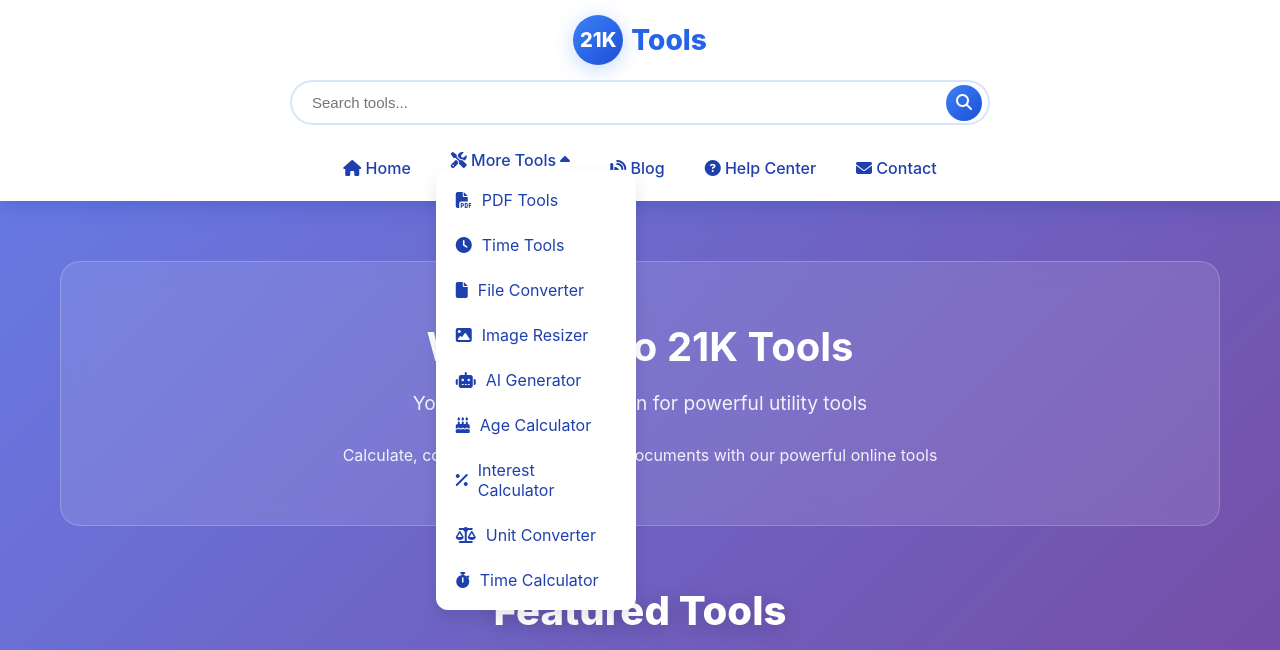
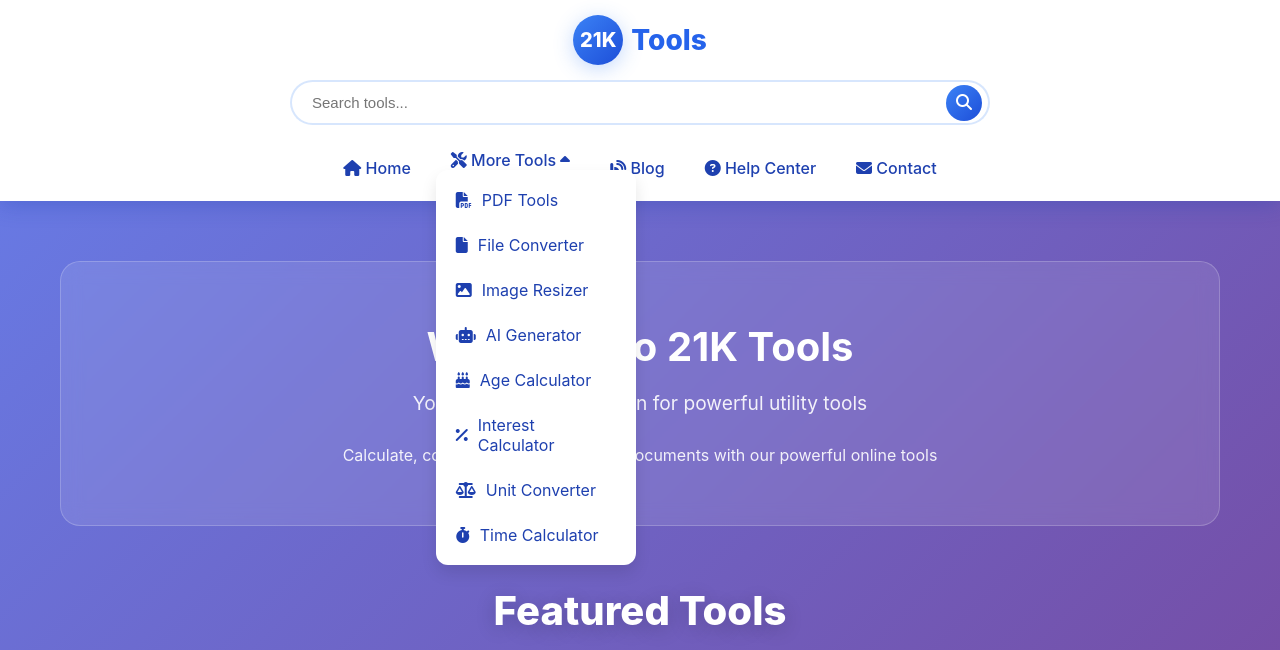
Before and after one commit to alwaysnithish/21ktools, a Django app: page / in a window 1280 px wide, after a click on "More Tools". Shown: the top 650 px of the page. Run offline with Django 5.2, Linux system fonts and the light colour scheme.

Commit message:
Update home.html

```diff
--- a/Templates/home.html
+++ b/Templates/home.html
@@ -752,14 +752,13 @@
 
           <div class="dropdown-content">
            <a href="https://pdf.21k.tools"><i class="fas fa-file-pdf"></i> PDF Tools</a>
-            <a href="https://time.21k.tools"><i class="fas fa-clock"></i> Time Tools</a>
-            <a href="https://fileconverter.21k.tools"><i class="fas fa-file"></i> File Converter</a>
+           <a href="https://fileconverter.21k.tools"><i class="fas fa-file"></i> File Converter</a>
             <a href="https://imageresizer.21k.tools"><i class="fas fa-image"></i> Image Resizer</a>
             <a href="https://ai.21k.tools"><i class="fas fa-robot"></i> AI Generator</a>
-            <a href="https://age.21k.tools"><i class="fas fa-birthday-cake"></i> Age Calculator</a>
-            <a href="https://interest.21k.tools"><i class="fas fa-percentage"></i> Interest Calculator</a>
-            <a href="https://unit.21k.tools"><i class="fas fa-balance-scale"></i> Unit Converter</a>
-            <a href="https://timecalc.21k.tools"><i class="fas fa-stopwatch"></i> Time Calculator</a>
+            <a href="https://21k.tools/agecalculator/"><i class="fas fa-birthday-cake"></i> Age Calculator</a>
+            <a href="https://21k.tools/interestcalculator/"><i class="fas fa-percentage"></i> Interest Calculator</a>
+            <a href="https://21k.tools/unitconverter/"><i class="fas fa-balance-scale"></i> Unit Converter</a>
+            <a href="https://21k.tools/timecalculator/"><i class="fas fa-stopwatch"></i> Time Calculator</a>
            </div>
 
         </div>
@@ -776,15 +775,14 @@
       <div class="mobile-dropdown" id="mobileToolsDropdown">
         <a href="#" class="nav-link" onclick="toggleMobileDropdown()"><i class="fas fa-tools"></i> More Tools <i class="fas fa-caret-down"></i></a>
         <div class="mobile-dropdown-content">
-         <a href="https://pdf.21k.tools"><i class="fas fa-file-pdf"></i> PDF Tools</a>
-          <a href="https://time.21k.tools"><i class="fas fa-clock"></i> Time Tools</a>
+          <a href="https://pdf.21k.tools"><i class="fas fa-file-pdf"></i> PDF Tools</a>
           <a href="https://fileconverter.21k.tools"><i class="fas fa-file"></i> File Converter</a>
           <a href="https://imageresizer.21k.tools"><i class="fas fa-image"></i> Image Resizer</a>
           <a href="https://ai.21k.tools"><i class="fas fa-robot"></i> AI Generator</a>
-          <a href="https://age.21k.tools"><i class="fas fa-birthday-cake"></i> Age Calculator</a>
-          <a href="https://interest.21k.tools"><i class="fas fa-percentage"></i> Interest Calculator</a>
-          <a href="https://unit.21k.tools"><i class="fas fa-balance-scale"></i> Unit Converter</a>
-          <a href="https://timecalc.21k.tools"><i class="fas fa-stopwatch"></i> Time Calculator</a>
+          <a href="https://21k.tools/timecalculator/"><i class="fas fa-birthday-cake"></i> Age Calculator</a>
+          <a href="https://21k.tools/interestcalculator/"><i class="fas fa-percentage"></i> Interest Calculator</a>
+          <a href="https://21k.tools/unitconverter/"><i class="fas fa-balance-scale"></i> Unit Converter</a>
+          <a href="https://21k.tools/timecalculator/"><i class="fas fa-stopwatch"></i> Time Calculator</a>
           </div>
       </div>
       <a href="/blog" class="nav-link"><i class="fas fa-blog"></i> Blog</a>
@@ -844,7 +842,7 @@
         <button class="app-button">Launch Tool</button>
       </div>
 
-      <div class="tool-app" onclick="window.open('https://age.21k.tools', '_blank')">
+      <div class="tool-app" onclick="window.open('https://21k.tools/agecalculator/', '_blank')">
         <div class="app-icon"><i class="fas fa-birthday-cake"></i></div>
         <h3 class="app-title">Age Calculator</h3>
         <p class="app-description">Calculate exact age in years, months, and days from any birth date</p>
@@ -856,7 +854,7 @@
         <button class="app-button">Launch Tool</button>
       </div>
 
-      <div class="tool-app" onclick="window.open('https://interest.21k.tools', '_blank')">
+      <div class="tool-app" onclick="window.open('https://21k.tools/interestcalculator', '_blank')">
         <div class="app-icon"><i class="fas fa-percentage"></i></div>
         <h3 class="app-title">Interest Calculator</h3>
         <p class="app-description">Calculate simple and compound interest for loans and investments</p>
@@ -880,7 +878,7 @@
         <button class="app-button">Launch Tool</button>
       </div>
 
-      <div class="tool-app" onclick="window.open('https://unit.21k.tools', '_blank')">
+      <div class="tool-app" onclick="window.open('https://21k.tools/unitconverter/', '_blank')">
         <div class="app-icon"><i class="fas fa-balance-scale"></i></div>
         <h3 class="app-title">Unit Converter</h3>
         <p class="app-description">Convert between all measurement units - length, weight, temperature and more</p>
@@ -892,7 +890,7 @@
         <button class="app-button">Launch Tool</button>
       </div>
 
-      <div class="tool-app" onclick="window.open('https://timecalc.21k.tools', '_blank')">
+      <div class="tool-app" onclick="window.open('https://21k.tools/timecalculator', '_blank')">
         <div class="app-icon"><i class="fas fa-stopwatch"></i></div>
         <h3 class="app-title">Time Calculator</h3>
         <p class="app-description">Calculate duration between dates and times with precision</p>
@@ -1172,21 +1170,21 @@
       <div class="footer-section">
         <h3>Popular Tools</h3>
         <ul class="footer-links">
-          <li><a href="https://age.21k.tools"><i class="fas fa-birthday-cake"></i> Age Calculator</a></li>
-          <li><a href="https://interest.21k.tools"><i class="fas fa-percentage"></i> Interest Calculator</a></li>
+          <li><a href="https://21k.tools/agecalculator/"><i class="fas fa-birthday-cake"></i> Age Calculator</a></li>
+          <li><a href="https://21k.tools/interestcalculator/"><i class="fas fa-percentage"></i> Interest Calculator</a></li>
           <li><a href="https://pdf.21k.tools"><i class="fas fa-file-pdf"></i> PDF Toolkit</a></li>
-          <li><a href="https://unit.21k.tools"><i class="fas fa-balance-scale"></i> Unit Converter</a></li>
-          <li><a href="https://timecalc.21k.tools"><i class="fas fa-stopwatch"></i> Time Calculator</a></li>
-          <li><a href="https://finance.21k.tools"><i class="fas fa-chart-line"></i> Financial Calculator</a></li>
+          <li><a href="https://21k.tools/unitcalculator/"><i class="fas fa-balance-scale"></i> Unit Converter</a></li>
+          <li><a href="https://21k.tools/timecalculator"><i class="fas fa-stopwatch"></i> Time Calculator</a></li>
+          <li><a href="https://21k.tools/financecalculator"><i class="fas fa-chart-line"></i> Financial Calculator</a></li>
         </ul>
       </div>
       <div class="footer-section">
         <h3>Categories</h3>
         <ul class="footer-links">
-          <li><a href="https://calculators.21k.tools"><i class="fas fa-calculator"></i> Calculators</a></li>
+          <li><a href="https://21k.tools/calculators"><i class="fas fa-calculator"></i> Calculators</a></li>
           <li><a href="https://pdf.21k.tools"><i class="fas fa-file-pdf"></i> PDF Tools</a></li>
           <li><a href="https://converter.21k.tools"><i class="fas fa-exchange-alt"></i> Converters</a></li>
-          <li><a href="https://time.21k.tools"><i class="fas fa-clock"></i> Time Tools</a></li>
+          <li><a href="https://21k.tools/timecalculator/"><i class="fas fa-clock"></i> Time Tools</a></li>
         </ul>
       </div>
       <div class="footer-section">
@@ -1213,7 +1211,7 @@
       </div>
       <div class="social-links">
         <a href="https://x.com/@21ktools" class="social-link" title="Twitter"><i class="fab fa-twitter"></i></a>
-        <a href="https://instagram.com/@21k.tools" class="social-link" title="Instagram"><i class="fab fa-instagram"></i></a>
+        <a href="https://instagram.com/21k.tools" class="social-link" title="Instagram"><i class="fab fa-instagram"></i></a>
         <a href="https://youtube.com/@21ktools" class="social-link" title="YouTube"><i class="fab fa-youtube"></i></a>
         <a href="#" class="social-link" title="Facebook"><i class="fab fa-facebook"></i></a>
       </div>
```
